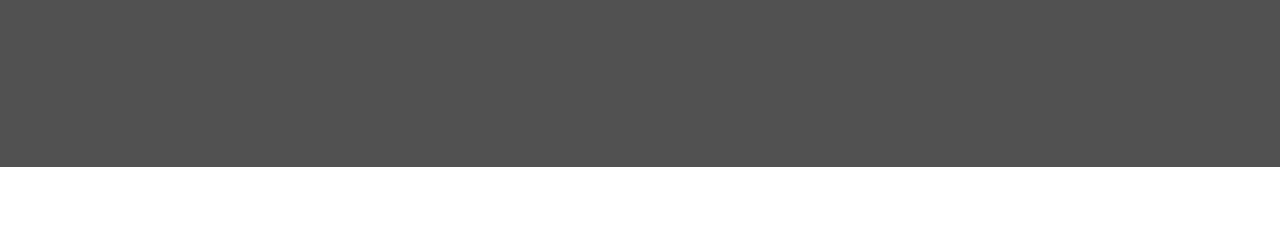
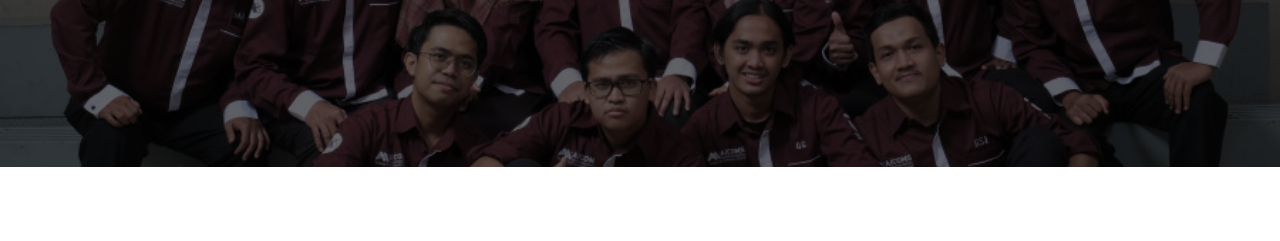
Before and after one commit to EndokAsin/aicoms-website, a plain HTML site: page index.html in a window 1280 px wide. Shown: the part 393-634 px from the top of the page. Drawn offline with nearby package versions, Linux system fonts and the light colour scheme; placeholder pictures from the web are drawn by us.

Commit message:
Update index.html

```diff
--- a/index.html
+++ b/index.html
@@ -82,7 +82,7 @@
 
     <main class="pt-20">
         <!-- Hero Section -->
-        <section id="home" class="relative h-[60vh] min-h-[400px] bg-cover bg-center" style="background-image: url('https://placehold.co/1600x900/B91C1C/FFFFFF?text=Foto+Tim+AICOMS');">
+        <section id="home" class="relative h-[60vh] min-h-[400px] bg-cover bg-center" style="background-image: url('images/DSCF0009.jpg');">
             <div class="absolute inset-0 bg-black bg-opacity-60"></div>
             <div class="relative z-10 flex flex-col items-center justify-center h-full text-white text-center px-4">
                 <h1 class="text-4xl md:text-6xl font-extrabold mb-4">PUI-PT AICOMS</h1>
```
